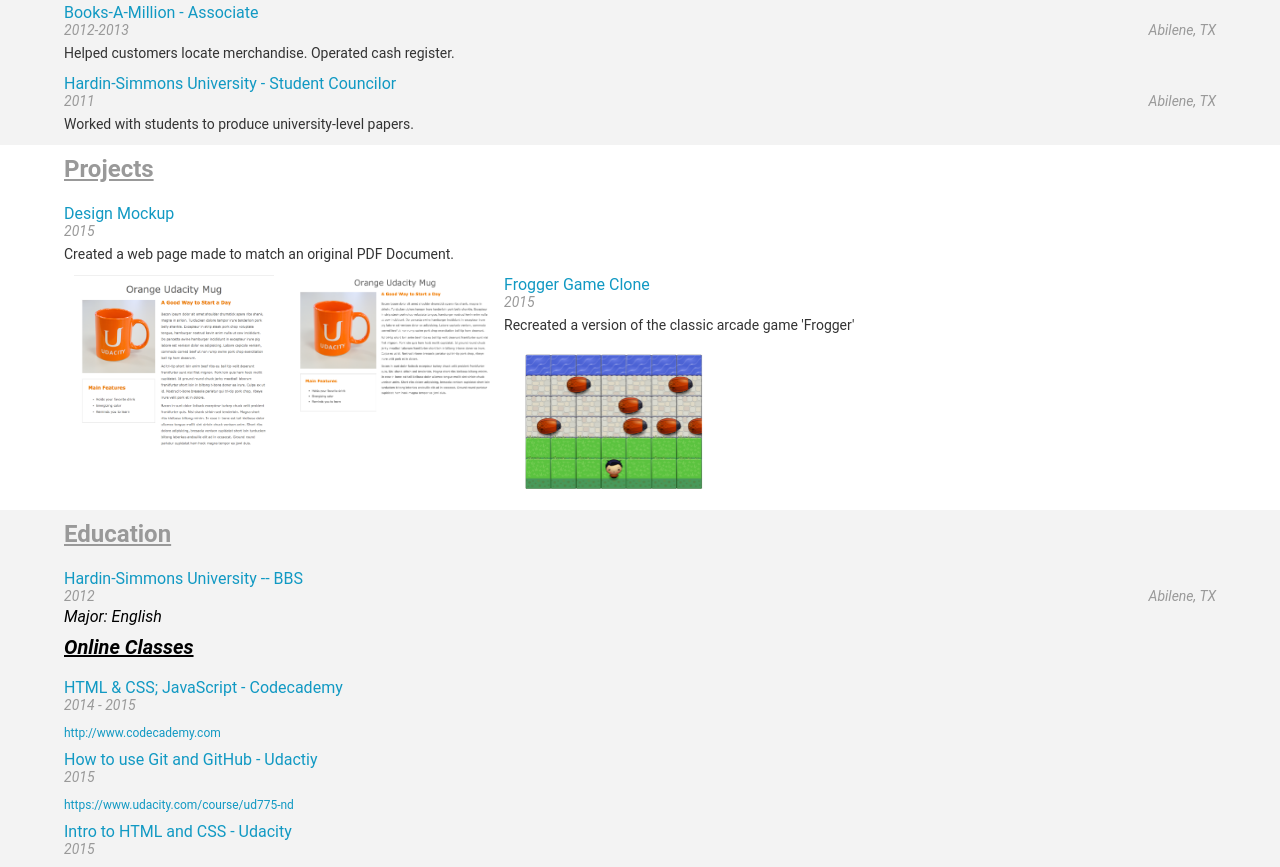
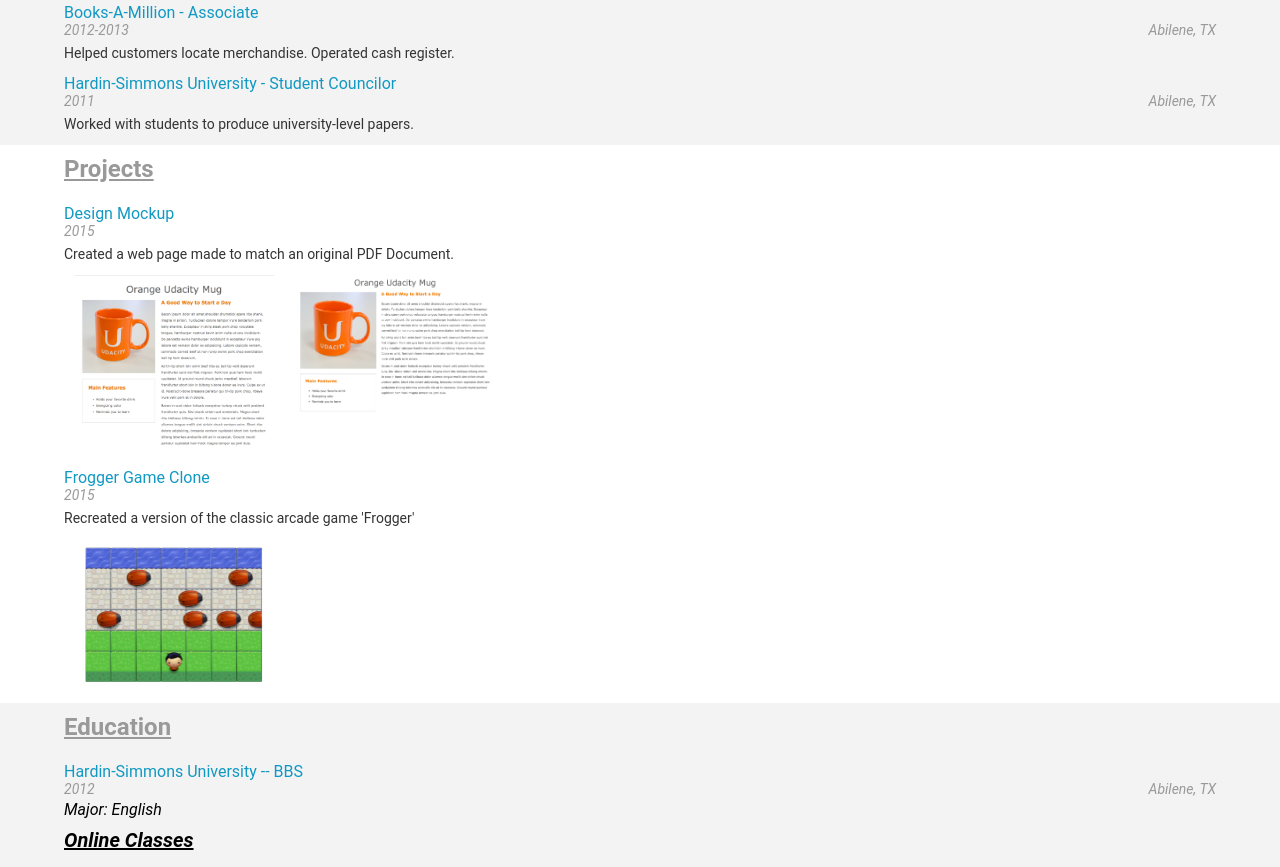
Before and after one commit to DAlanW/DAlanW.github.io, a plain HTML site: page resume/index.html in a window 1280 px wide. Shown: the part 504-1371 px from the top of the page. Drawn offline with Linux system fonts and the light colour scheme; some packages are replaced by stand-ins of ours.

Commit message:
Project Images Properly Formatted

```diff
--- a/resume/css/style.css
+++ b/resume/css/style.css
@@ -155,10 +155,9 @@ ul {
 }
 
 .projectPic {
-  float: left;
   padding: 10px;
   width: 200px;
-  display: block;
+  vertical-align: top;
 }
 
 img {
--- a/resume/js/resumeBuilder.js
+++ b/resume/js/resumeBuilder.js
@@ -164,11 +164,10 @@ projects.display = function(_project)	{
 			var formattedProject = projectURL + projectTitle + projectDates + projectDescription;
 			// appends the project to each div
 			$(".project-entry:last").append(formattedProject);
-		if (_project.onlineCourses[project].image.length > 0){
+
 			for (image in _project.onlineCourses[project].image){
 				var projectImage = HTMLprojectImage.replace("%data%", _project.onlineCourses[project].image[image]);
-				$(".project-entry:last").append(projectImage)
-			}
+				$(".project-entry:last").append(projectImage);
 			}
 		}
 }
```
Lines whose indentation alone changed are shown as unchanged.
